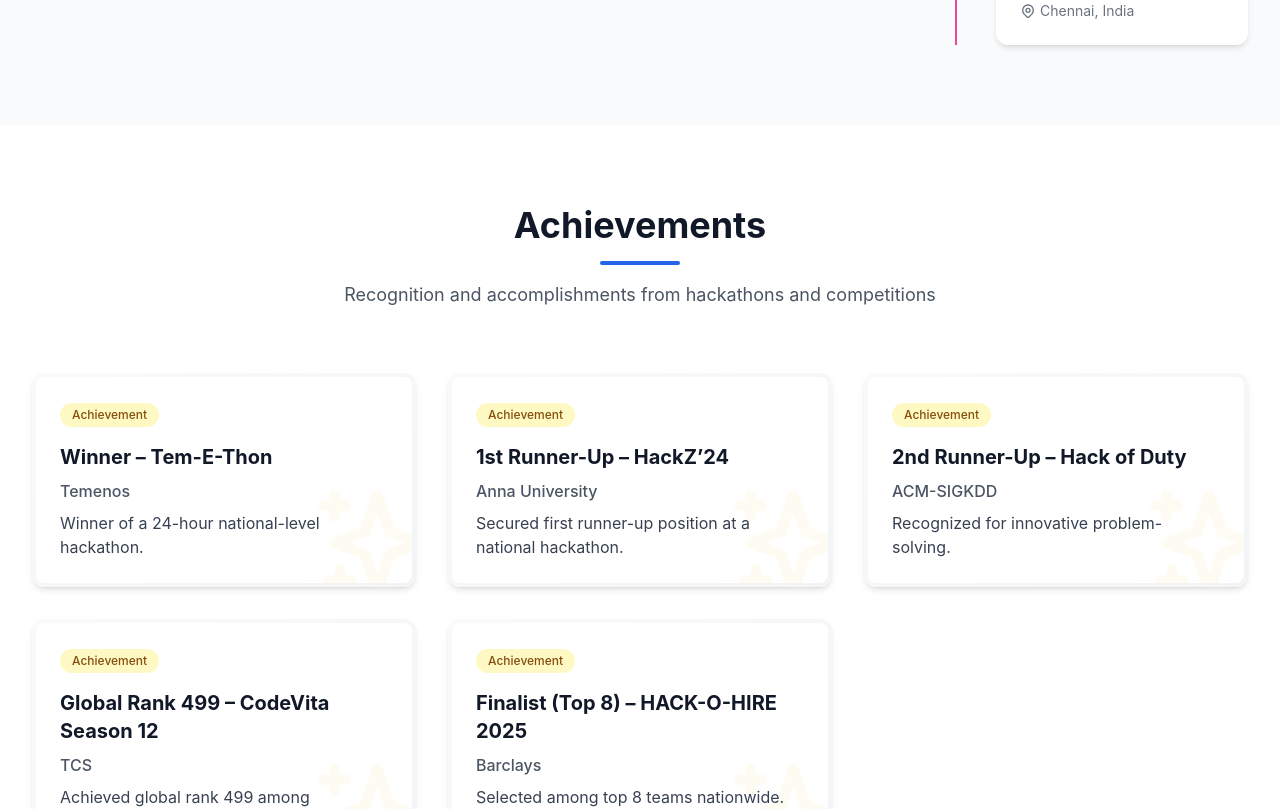
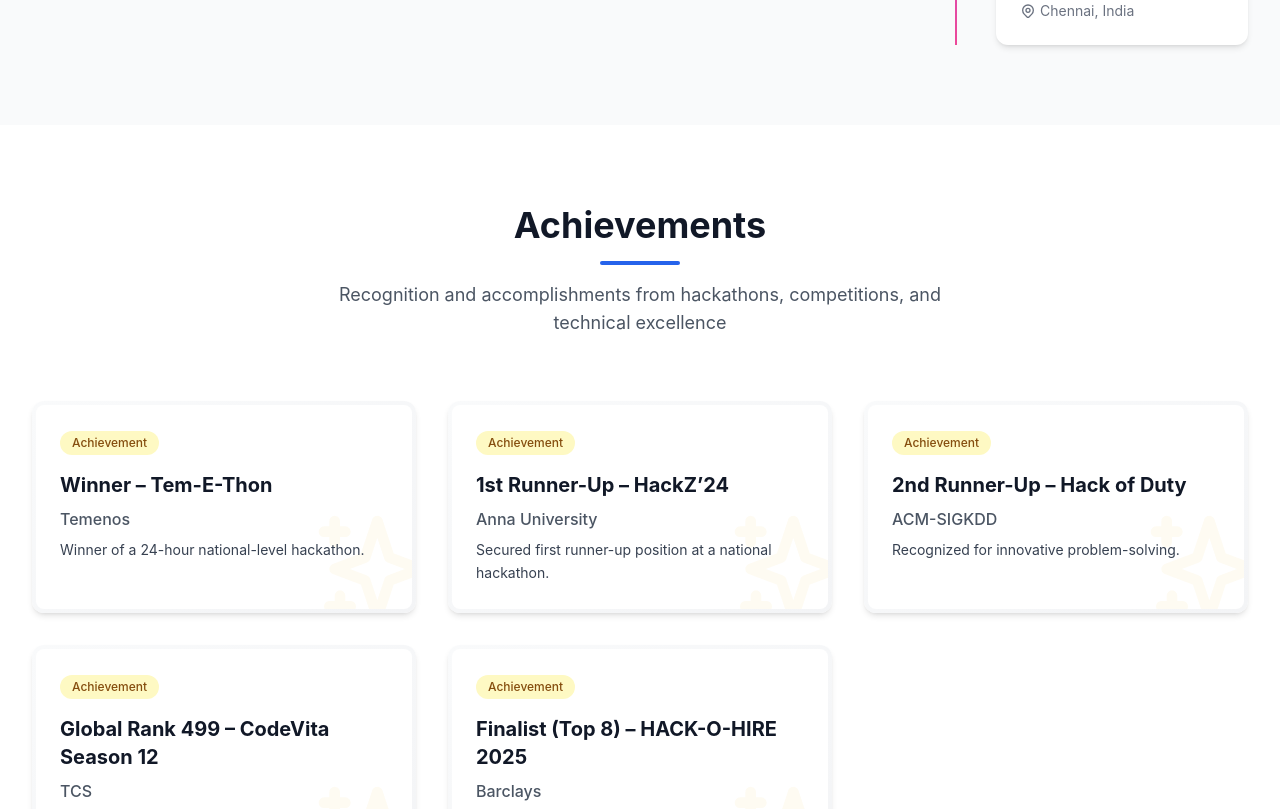
Before and after one commit to Vishnugupta2711/my-portfolio, a React (Vite) app: page / in a window 1280 px wide. Shown: the part 4520-5329 px from the top of the page. Built offline with nearby package versions, Linux system fonts and the light colour scheme.

Commit message:
Refactor Achievements component and animation logic
Refactor Achievements component for improved readability and animation handling. Adjusted IntersectionObserver settings and updated class handling for animations.

```diff
--- a/src/components/Achievements.tsx
+++ b/src/components/Achievements.tsx
@@ -1,68 +1,65 @@
-import React, { useEffect, useRef } from 'react';
-import resumeData from '../data/resumeData';
+import React, { useEffect, useRef } from "react";
+import resumeData from "../data/resumeData";
 
 const Achievements: React.FC = () => {
-  const sectionRef = useRef<HTMLElement>(null);
   const achievementRefs = useRef<(HTMLDivElement | null)[]>([]);
 
   useEffect(() => {
     const observer = new IntersectionObserver(
-      (entries) => {
+      (entries, obs) => {
         entries.forEach((entry) => {
           if (entry.isIntersecting) {
-            entry.target.classList.add('animate-fade-in');
-            observer.unobserve(entry.target);
+            entry.target.classList.remove("opacity-0", "translate-y-8");
+            entry.target.classList.add("opacity-100", "translate-y-0");
+            obs.unobserve(entry.target);
           }
         });
       },
-      { threshold: 0.1 }
+      { threshold: 0.2 }
     );
 
-    if (sectionRef.current) {
-      observer.observe(sectionRef.current);
-    }
+    achievementRefs.current.forEach((el) => el && observer.observe(el));
 
-    achievementRefs.current.forEach((ref) => {
-      if (ref) observer.observe(ref);
-    });
-
-    return () => {
-      if (sectionRef.current) {
-        observer.unobserve(sectionRef.current);
-      }
-      achievementRefs.current.forEach((ref) => {
-        if (ref) observer.unobserve(ref);
-      });
-    };
+    return () => observer.disconnect();
   }, []);
 
   return (
     <section
       id="achievements"
-      ref={sectionRef}
-      className="py-20 px-4 sm:px-6 lg:px-8 bg-white dark:bg-gray-900 opacity-0 transition-opacity duration-1000"
+      className="py-20 px-4 sm:px-6 lg:px-8 bg-white dark:bg-gray-900"
     >
       <div className="max-w-7xl mx-auto">
+        {/* Header */}
         <div className="text-center mb-16">
           <h2 className="text-3xl sm:text-4xl font-bold text-gray-900 dark:text-white mb-4">
             Achievements
           </h2>
-          <div className="w-20 h-1 bg-blue-600 dark:bg-blue-400 mx-auto rounded-full"></div>
+          <div className="w-20 h-1 bg-blue-600 dark:bg-blue-400 mx-auto rounded-full" />
           <p className="mt-4 text-lg text-gray-600 dark:text-gray-400 max-w-2xl mx-auto">
-            Recognition and accomplishments from hackathons and competitions
+            Recognition and accomplishments from hackathons, competitions, and
+            technical excellence
           </p>
         </div>
 
+        {/* Grid */}
         <div className="grid grid-cols-1 md:grid-cols-2 lg:grid-cols-3 gap-8">
           {resumeData.achievements.map((achievement, index) => (
             <div
-              key={index}
+              key={achievement.title}
               ref={(el) => (achievementRefs.current[index] = el)}
-              className="group bg-gradient-to-br from-gray-50 to-gray-100 dark:from-gray-800 dark:to-gray-900 rounded-xl overflow-hidden shadow-md hover:shadow-xl transition-all duration-300 p-1 opacity-0 translate-y-8"
-              style={{ transitionDelay: `${index * 100}ms` }}
+              style={{ transitionDelay: `${index * 120}ms` }}
+              className="
+                group bg-gradient-to-br from-gray-50 to-gray-100
+                dark:from-gray-800 dark:to-gray-900
+                rounded-xl p-1
+                shadow-md hover:shadow-xl
+                transform hover:-translate-y-2
+                opacity-0 translate-y-8
+                transition-all duration-700 ease-out
+              "
             >
               <div className="bg-white dark:bg-gray-800 rounded-lg p-6 h-full relative overflow-hidden">
-                {/* Trophy Icon - Positioned in the background */}
+                {/* Background Trophy Icon */}
                 <div className="absolute -right-6 -bottom-6 opacity-5 group-hover:opacity-10 transition-opacity duration-300">
                   <svg
                     xmlns="http://www.w3.org/2000/svg"
@@ -71,7 +68,12 @@ const Achievements: React.FC = () => {
                     viewBox="0 0 24 24"
                     stroke="currentColor"
                   >
-                    <path strokeLinecap="round" strokeLinejoin="round" strokeWidth={2} d="M5 3v4M3 5h4M6 17v4m-2-2h4m5-16l2.286 6.857L21 12l-5.714 2.143L13 21l-2.286-6.857L5 12l5.714-2.143L13 3z" />
+                    <path
+                      strokeLinecap="round"
+                      strokeLinejoin="round"
+                      strokeWidth={2}
+                      d="M5 3v4M3 5h4M6 17v4m-2-2h4m5-16l2.286 6.857L21 12l-5.714 2.143L13 21l-2.286-6.857L5 12l5.714-2.143L13 3z"
+                    />
                   </svg>
                 </div>
 
@@ -87,7 +89,7 @@ const Achievements: React.FC = () => {
                   {achievement.organization}
                 </p>
 
-                <p className="text-gray-700 dark:text-gray-300 relative z-10">
+                <p className="text-gray-700 dark:text-gray-300 text-sm leading-relaxed relative z-10">
                   {achievement.description}
                 </p>
               </div>
```
